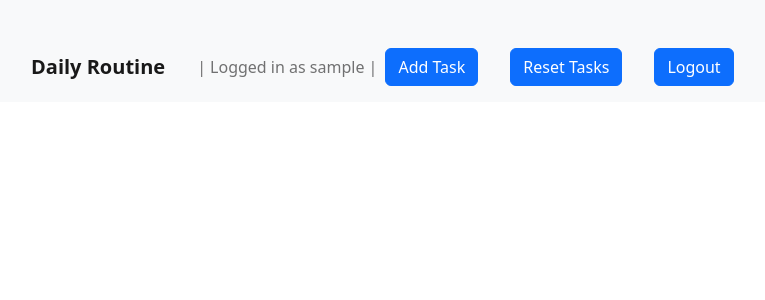
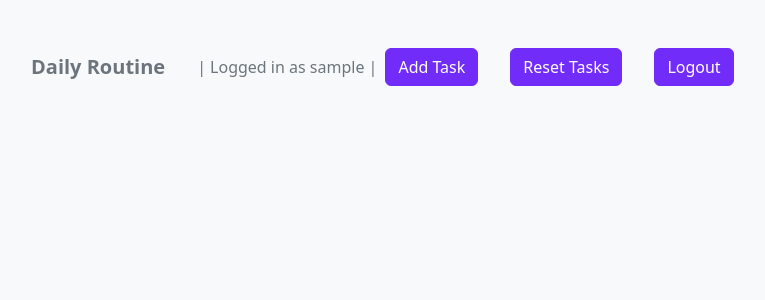
Before and after one commit to MonoSetton/DailyRoutine, a Django app: page / in a window 1280 px wide. Shown: the top 300 px of the page, without its empty margins (51-816 px from the left). Run offline with Django 4.2, Linux system fonts and the light colour scheme; the visitor is signed in with stand-in values (Sample User, id 1); data that the repository does not hold is empty; some libraries are stand-ins or nearby versions.

Commit message:
Added some css

```diff
--- a/dailyroutine-project/app/templates/app/home.html
+++ b/dailyroutine-project/app/templates/app/home.html
@@ -12,7 +12,7 @@
             {% endif %}
             <div>
                 <a href="{% url 'update_task' task.id %}" class="btn btn-info me-2">Update</a>
-                <a href="{% url 'delete_task' task.id %}" class="btn btn-danger">Delete</a>
+                <a href="{% url 'delete_task' task.id %}" class="btn btn-danger delete-btn">Delete</a>
             </div>
         </div>
     </div>
--- a/dailyroutine-project/app/views.py
+++ b/dailyroutine-project/app/views.py
@@ -62,7 +62,7 @@ def change_task_completion(request, pk):
 
 
 def reset_task_completion(request):
-    tasks = Task.objects.all()
+    tasks = Task.objects.filter(author=request.user)
     for task in tasks:
         task.completed = False
         task.save()
--- a/dailyroutine-project/dailyroutine/templates/base.html
+++ b/dailyroutine-project/dailyroutine/templates/base.html
@@ -22,20 +22,50 @@
     <meta name="theme-color" content="#712cf9">
 
     <style>
+        /* Custom styles */
+        body {
+            background-color: #f8f9fa;
+            color: #212529;
+        }
+
         .navbar-brand {
             font-weight: bold;
+            color: #6c757d;
         }
 
         .navbar-text {
             margin-left: 1rem;
+            color: #6c757d;
         }
 
         .navbar-nav .nav-link {
             margin-right: 1rem;
+            color: #6c757d;
         }
 
         .container {
             margin-top: 2rem;
+        }
+
+        .btn {
+            background-color: #712cf9;
+            border-color: #712cf9;
+            color: #ffffff;
+        }
+
+        .btn:hover {
+            background-color: #5d24b4;
+            border-color: #5d24b4;
+        }
+
+        .delete-btn {
+        background-color: #dc3545; /* Bootstrap danger color */
+        border-color: #dc3545; /* Bootstrap danger color */
+        }
+
+        .delete-btn:hover {
+            background-color: #c82333; /* Darker shade of red on hover */
+            border-color: #c82333; /* Darker shade of red on hover */
         }
     </style>
 </head>
@@ -56,20 +86,13 @@
                 <ul class="navbar-nav">
                     {% if user.is_authenticated %}
                         <li class="nav-item">
-                            <a class="nav-link" aria-current="page" href="{% url 'create_task' %}"><button class="btn btn-primary">Add Task</button></a>
+                            <a class="nav-link" aria-current="page" href="{% url 'create_task' %}"><button class="btn">Add Task</button></a>
                         </li>
                         <li class="nav-item">
-                            <a class="nav-link" aria-current="page" href="{% url 'reset_task_completion' %}"><button class="btn btn-primary">Reset Tasks</button></a>
+                            <a class="nav-link" aria-current="page" href="{% url 'reset_task_completion' %}"><button class="btn">Reset Tasks</button></a>
                         </li>
                         <li class="nav-item">
-                            <a class="nav-link" aria-current="page" href="/logout"><button class="btn btn-primary">Logout</button></a>
-                        </li>
-                    {% else %}
-                        <li class="nav-item">
-                            <a class="nav-link" aria-current="page" href="{% url 'login' %}"><button class="btn btn-primary">Login</button></a>
-                        </li>
-                        <li class="nav-item">
-                            <a class="nav-link" href="{% url 'signup' %}"><button class="btn btn-primary">Signup</button></a>
+                            <a class="nav-link" aria-current="page" href="/logout"><button class="btn">Logout</button></a>
                         </li>
                     {% endif %}
                 </ul>
```
